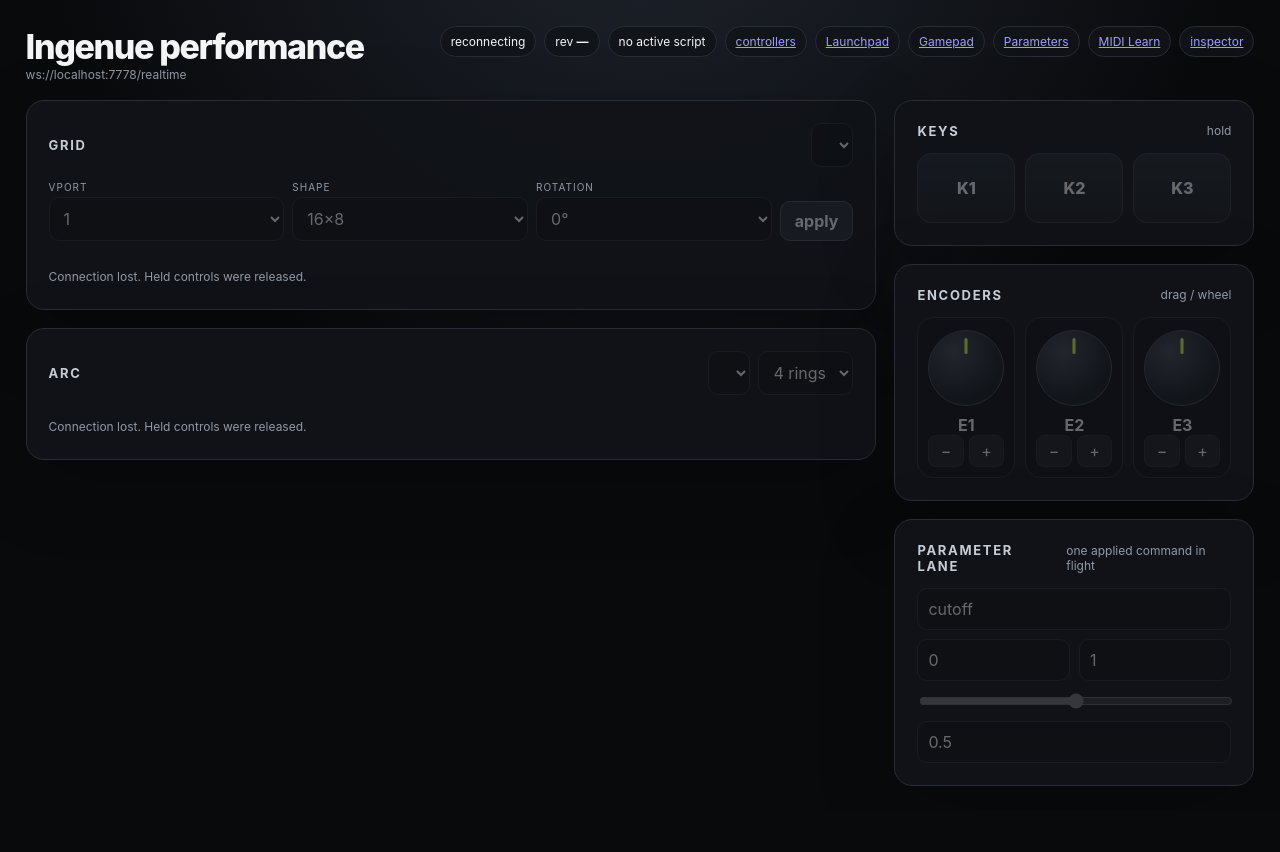
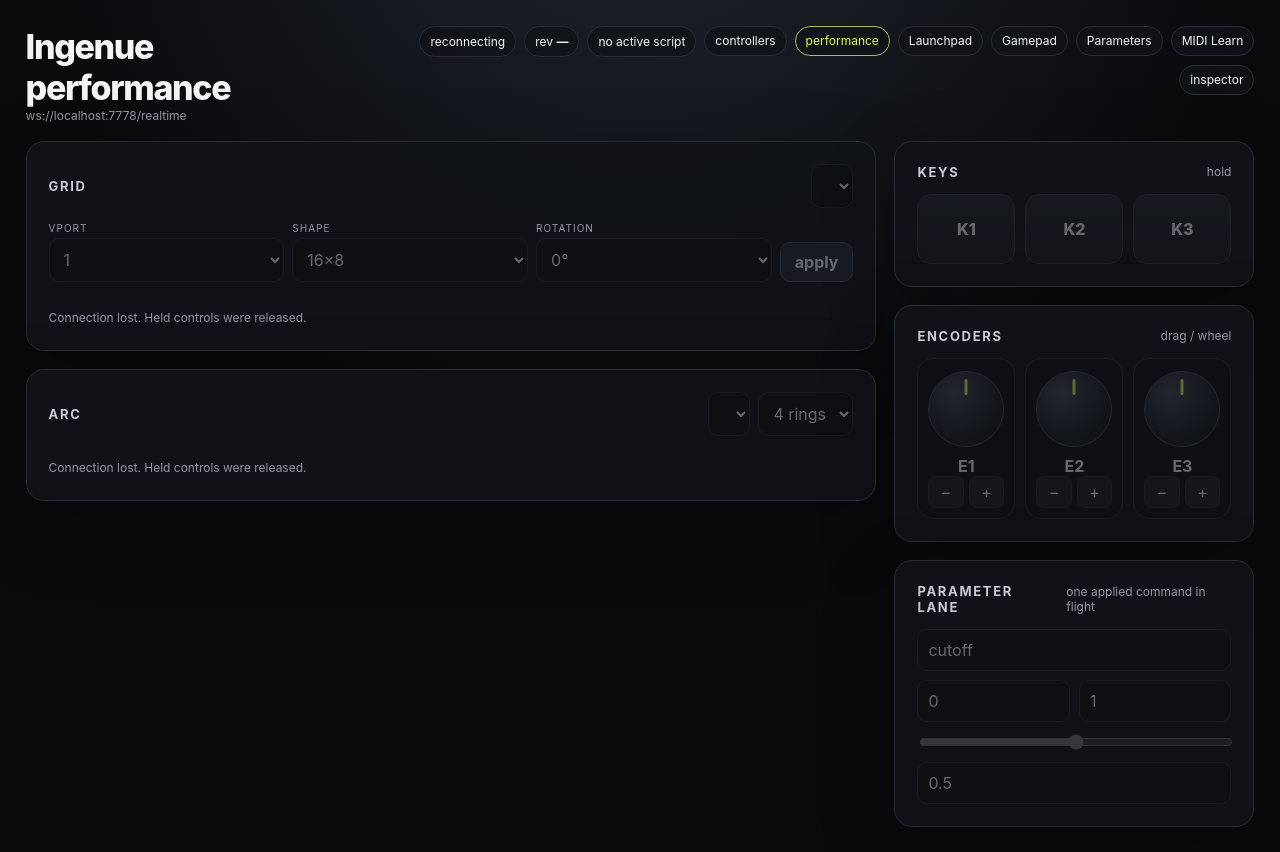
Before and after one commit to AnatoliBu/ingenue, a website: page web/performance.html in a window 1280 px wide. Before the commit the page ends 811 px from the top, so only its background shows below. Drawn offline with Linux system fonts and the light colour scheme.

Commit message:
Share performance navigation and fix param pattern

```diff
--- a/web/performance.html
+++ b/web/performance.html
@@ -6,6 +6,7 @@
   <meta name="theme-color" content="#090a0c">
   <title>Ingenue performance</title>
   <link rel="stylesheet" href="./performance.css">
+  <link rel="stylesheet" href="./shared-nav.css">
 </head>
 <body>
   <main class="surface">
@@ -14,17 +15,11 @@
         <div class="brand">Ingenue performance</div>
         <div class="endpoint" id="surface-endpoint"></div>
       </div>
-      <div class="session">
+      <nav class="session" data-ingenue-nav="performance" aria-label="Ingenue pages">
         <span class="pill" id="surface-status">connecting</span>
         <span class="pill">rev <b id="surface-revision">—</b></span>
         <span class="pill" id="surface-script">no active script</span>
-        <a class="pill" href="./controllers.html">controllers</a>
-        <a class="pill" href="./launchpad.html">Launchpad</a>
-        <a class="pill" href="./gamepad.html">Gamepad</a>
-        <a class="pill" href="./params.html">Parameters</a>
-        <a class="pill" href="./midi.html">MIDI Learn</a>
-        <a class="pill" href="./realtime-inspector.html">inspector</a>
-      </div>
+      </nav>
     </header>
 
     <div class="layout">
@@ -97,7 +92,7 @@
         <section class="panel">
           <div class="panel-head"><h2>Parameter lane</h2><span class="muted">one applied command in flight</span></div>
           <div class="param-grid">
-            <input class="wide" id="param-id" data-performance-control value="cutoff" pattern="[A-Za-z0-9_.:-]+" aria-label="Parameter id">
+            <input class="wide" id="param-id" data-performance-control value="cutoff" pattern="[A-Za-z0-9_.:\-]+" maxlength="128" spellcheck="false" aria-label="Parameter id">
             <input id="param-min" data-performance-control type="number" value="0" step="any" aria-label="Minimum">
             <input id="param-max" data-performance-control type="number" value="1" step="any" aria-label="Maximum">
             <input class="wide" id="param-slider" data-performance-control type="range" min="0" max="1" value="0.5" step="0.01" aria-label="Parameter value">
@@ -107,6 +102,6 @@
       </aside>
     </div>
   </main>
-  <script type="module">import {mountPerformanceSurface} from './performance-surface.js'; import {mountGridHardening} from './grid-hardening-ui.js'; const session=mountPerformanceSurface(); mountGridHardening(session);</script>
+  <script type="module">import {mountSharedNavigation} from './shared-nav.js'; import {mountPerformanceSurface} from './performance-surface.js'; import {mountGridHardening} from './grid-hardening-ui.js'; mountSharedNavigation(); const session=mountPerformanceSurface(); mountGridHardening(session);</script>
 </body>
 </html>
```
